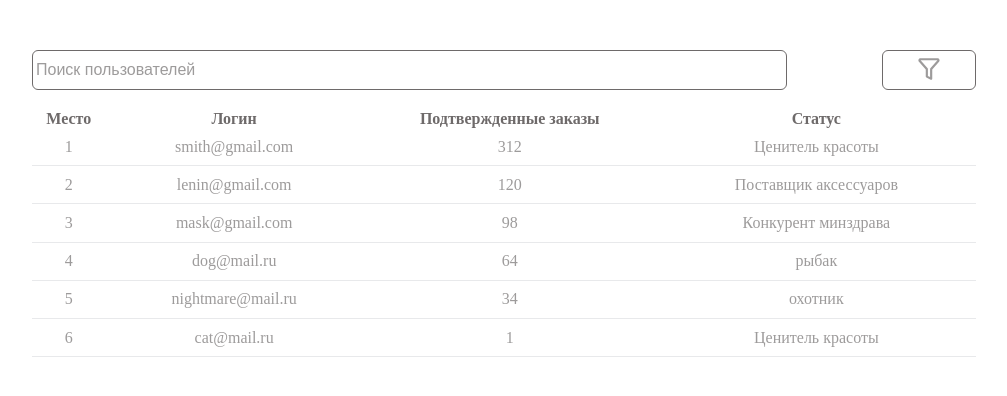
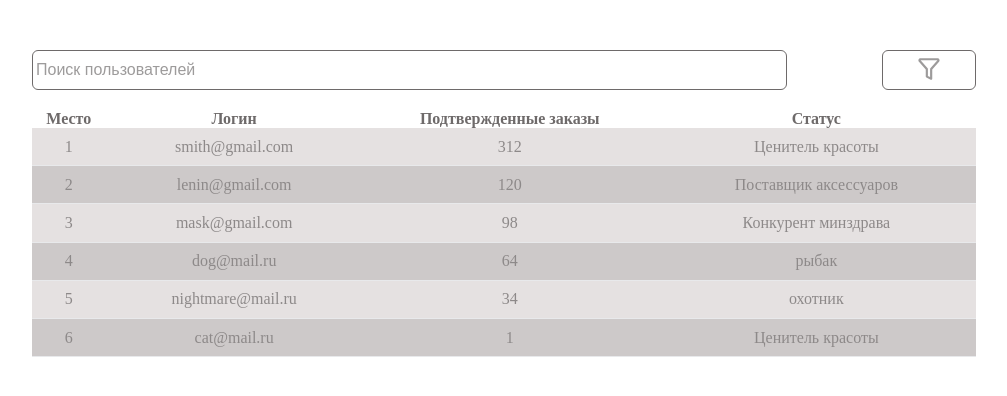
Before and after one commit to EvgeniiF87/tz, a Vue app: page / in a window 1280 px wide. Shown: the top 396 px of the page, without its empty margins (136-1143 px from the left). Built offline with nearby package versions, Linux system fonts and the light colour scheme.

Commit message:
modified:   src/components/Table/table.module.scss

```diff
--- a/src/components/Table/table.module.scss
+++ b/src/components/Table/table.module.scss
@@ -7,6 +7,16 @@
 	border-collapse: collapse;
 	text-align: center;
 
+	& tbody tr {
+		&:nth-child(even) {
+			background-color: #cdc9c9;
+		}
+
+		&:nth-child(odd) {
+			background-color: #e5e1e1;
+		}
+	}
+
 	& thead {
 		font-weight: bold;
 		color: #6e6a6a;
@@ -15,7 +25,7 @@
 	& td {
 		padding: 0.6rem 1rem;
 		border-bottom: 1px solid #e8e9eb;
-		color: #9d9b9b;
+		color: #8d8989;
 	}
 
 	@include media-max("800px") {
@@ -35,13 +45,21 @@
 			align-items: center;
 			color: #787575;
 			font-size: 10px;
-		}
 
-		td:before {
-			content: attr(aria-label);
-			font-weight: bold;
-			font-size: 11px;
-			color: #6e6a6a;
+			&:before {
+				content: attr(aria-label);
+				font-weight: bold;
+				font-size: 11px;
+				color: #6e6a6a;
+			}
+
+			&:nth-child(even) {
+				background-color: #cdc9c9;
+			}
+
+			&:nth-child(odd) {
+				background-color: #e5e1e1;
+			}
 		}
 	}
 }
```
